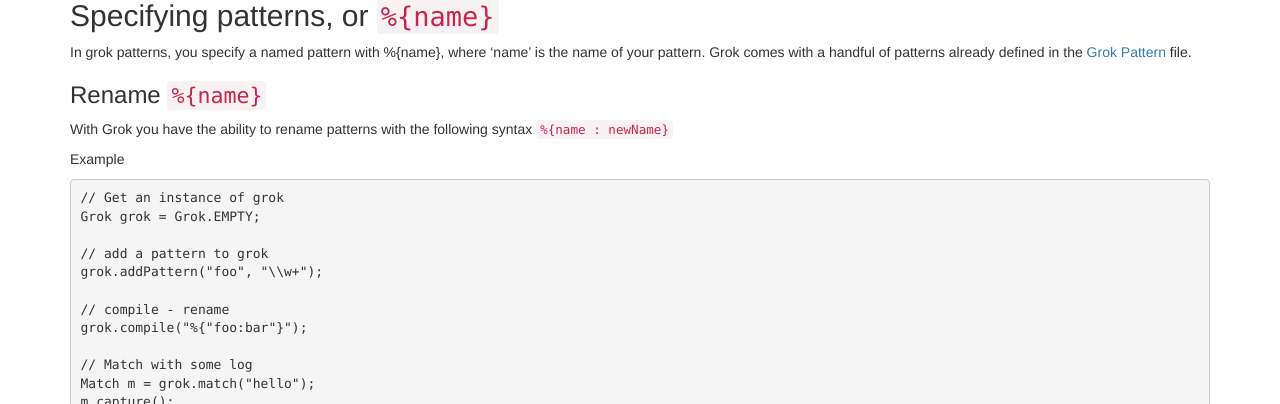
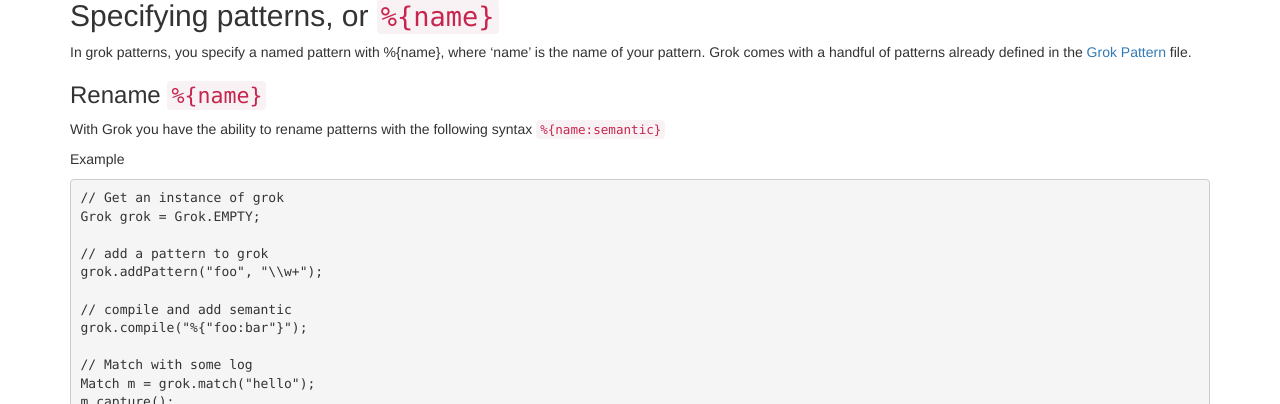
Before and after one commit to thekrakken/java-grok, a Jekyll site: the page built from WhatIsPattern.md, in a window 1280 px wide and 900 px high, scrolled down 861 px. Shown: the part 285-689 px from the top of the window. Built offline with Jekyll 4.4.1, drawn with Linux system fonts in a browser that asks for light colours; nearby versions of some CDN libraries; library files that are not in the unit come from our copies; Markdown is read by kramdown in place of the engine named in the settings.

Commit message:
Update WhatIsPattern.md

```diff
--- a/WhatIsPattern.md
+++ b/WhatIsPattern.md
@@ -63,7 +63,7 @@
 In grok patterns, you specify a named pattern with %{name}, where 'name' is the name of your pattern. Grok comes with a handful of patterns already defined in the [Grok Pattern](https://raw.githubusercontent.com/NFLabs/java-grok/master/patterns/patterns) file.
 
 ### Rename ``%{name}``
-With Grok you have the ability to rename patterns with the following syntax `%{name : newName}`
+With Grok you have the ability to rename patterns with the following syntax `%{name:semantic}`
 
 Example
 
@@ -74,7 +74,7 @@
 // add a pattern to grok
 grok.addPattern("foo", "\\w+");
 
-// compile - rename
+// compile and add semantic
 grok.compile("%{"foo:bar"}");
 
 // Match with some log
```
